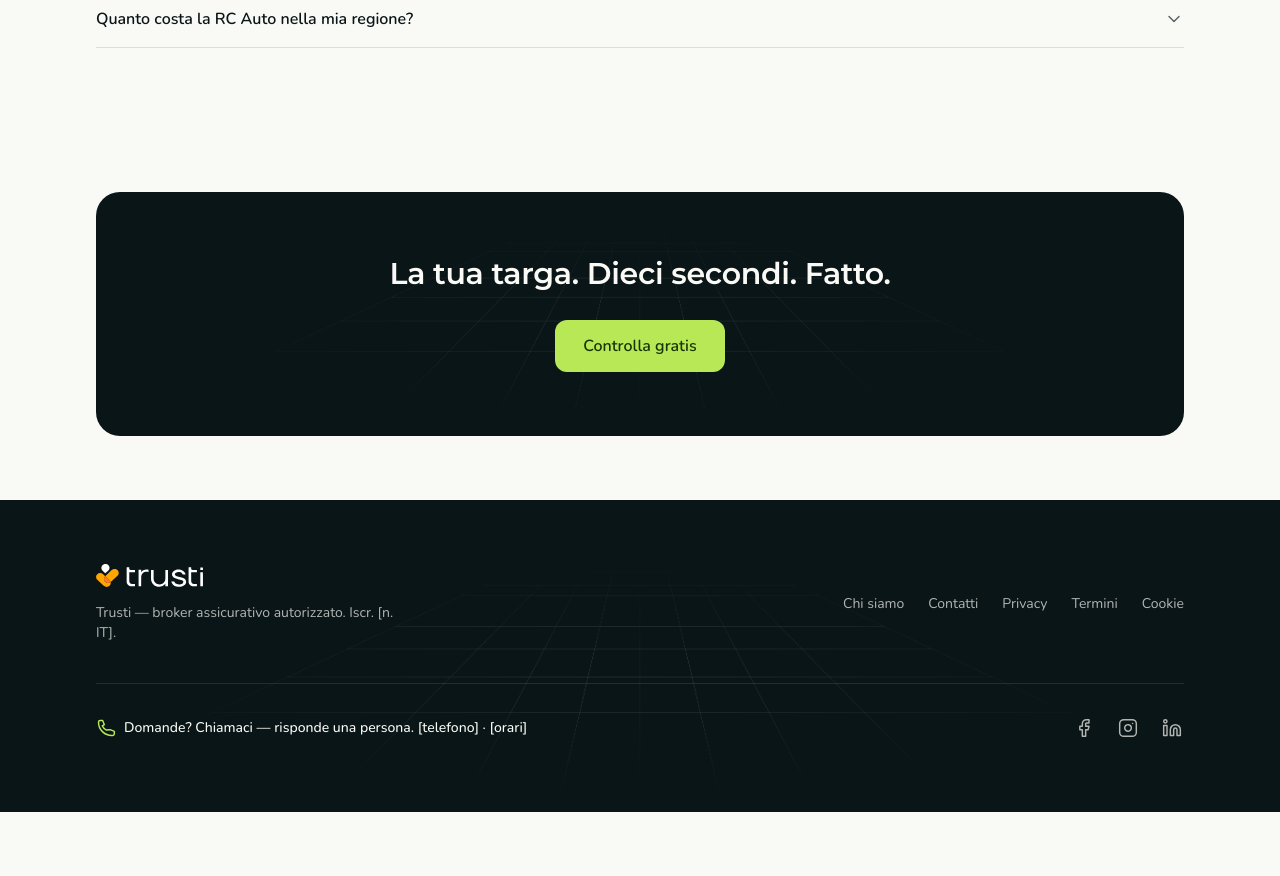
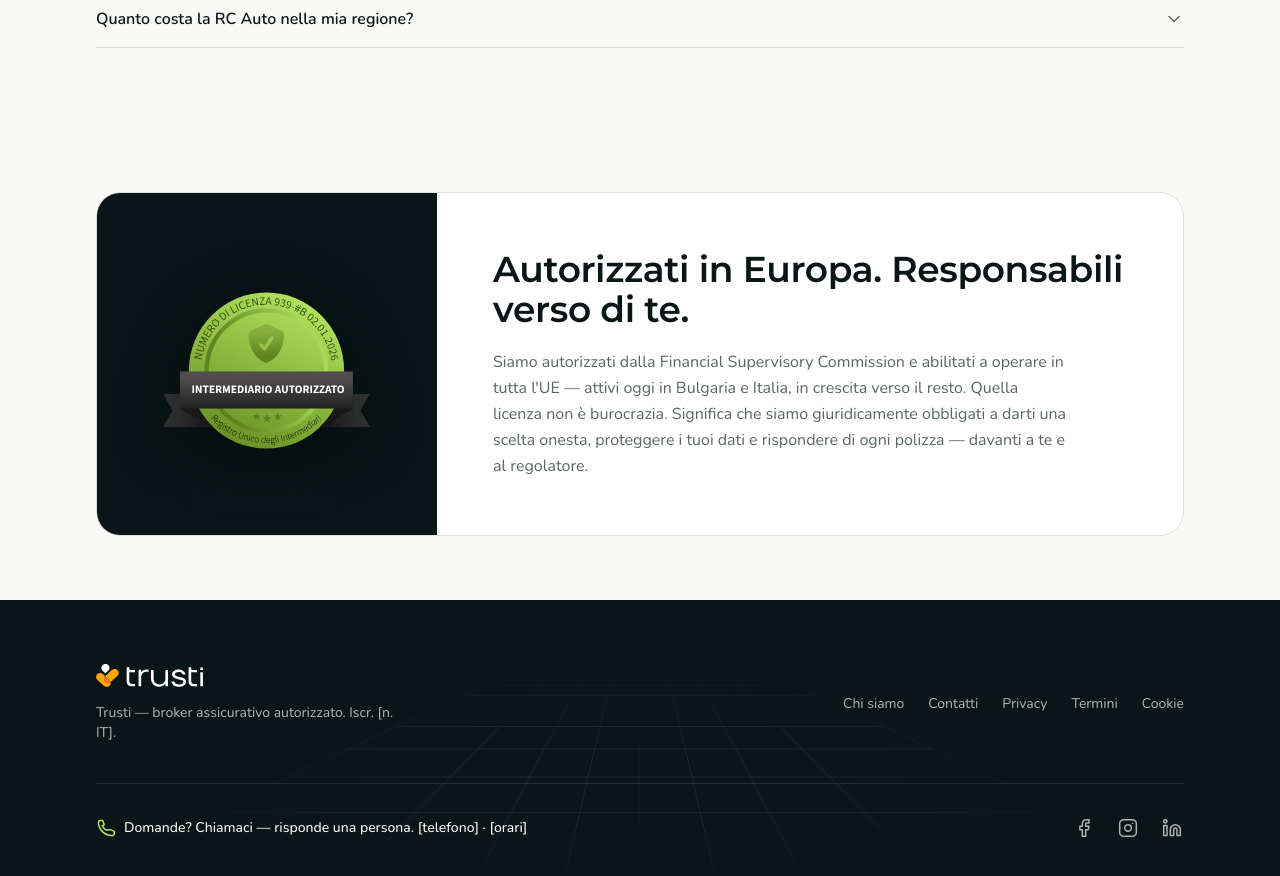
Before and after one commit to vic-rep/italian-market, a React (Vite) app: page / in a window 1280 px wide. Shown: the part 4240-5116 px from the top of the page. Before the commit the page ends 5052 px from the top, so only its background shows below. Built offline with nearby package versions, Linux system fonts and the light colour scheme.

Commit message:
Replace RepeatCta with LicenceBadge on homepage
Extract the certificate card (KFN badge + licence copy) into a shared
LicenceBadge section component. Swap it in for the "Your plate. Ten
seconds. Done." CTA at the bottom of the homepage.

Co-Authored-By: Claude Sonnet 4.6 <noreply@anthropic.com>

```diff
--- /dev/null
+++ b/src/components/sections/LicenceBadge.tsx
@@ -0,0 +1,54 @@
+import { motion, useReducedMotion } from 'motion/react'
+import { useI18n } from '../../i18n/I18nContext'
+import { Container } from '../shared/Container'
+
+export function LicenceBadge() {
+  const { t, locale } = useI18n()
+  const reduce = useReducedMotion()
+  const kfnBadge =
+    locale === 'en' ? '/KFN-certified-EN.svg'
+    : locale === 'bg' ? '/KFN-certified-BG.svg'
+    : '/KFN-certified-IT.svg'
+
+  return (
+    <section className="py-14 lg:py-16">
+      <Container>
+        <div className="overflow-hidden rounded-3xl border border-border">
+          <div className="grid lg:grid-cols-[340px_1fr]">
+            {/* Seal panel */}
+            <div className="relative flex flex-col items-center justify-center overflow-hidden bg-footer px-10 py-14">
+              <div
+                aria-hidden="true"
+                className="pointer-events-none absolute inset-0"
+                style={{
+                  backgroundImage: "url('/perspective-grid.png')",
+                  backgroundPosition: 'bottom center',
+                  backgroundRepeat: 'no-repeat',
+                  backgroundSize: '100% auto',
+                  opacity: 0.2,
+                }}
+              />
+              <motion.img
+                src={kfnBadge}
+                alt="KFN certified badge"
+                className="relative w-52 drop-shadow-[0_12px_32px_rgba(0,0,0,0.4)]"
+                draggable={false}
+                whileHover={!reduce ? { scale: 1.07 } : {}}
+                transition={{ duration: 0.3, ease: [0.16, 1, 0.3, 1] }}
+              />
+            </div>
+            {/* Copy panel */}
+            <div className="flex flex-col justify-center bg-surface px-10 py-14 lg:px-14">
+              <h2 className="text-3xl font-semibold sm:text-4xl">
+                {t.about.licence.heading}
+              </h2>
+              <p className="mt-5 max-w-xl leading-relaxed text-secondary">
+                {t.about.licence.body}
+              </p>
+            </div>
+          </div>
+        </div>
+      </Container>
+    </section>
+  )
+}
--- a/src/pages/HomePage.tsx
+++ b/src/pages/HomePage.tsx
@@ -5,7 +5,7 @@ import { HowItWorks } from '../components/sections/HowItWorks'
 import { RegionalPricing } from '../components/sections/RegionalPricing'
 import { WhatIsRca } from '../components/sections/WhatIsRca'
 import { Faq } from '../components/sections/Faq'
-import { RepeatCta } from '../components/sections/RepeatCta'
+import { LicenceBadge } from '../components/sections/LicenceBadge'
 
 export function HomePage() {
   return (
@@ -17,7 +17,7 @@ export function HomePage() {
       <RegionalPricing />
       <WhatIsRca />
       <Faq />
-      <RepeatCta />
+      <LicenceBadge />
     </>
   )
 }
```
